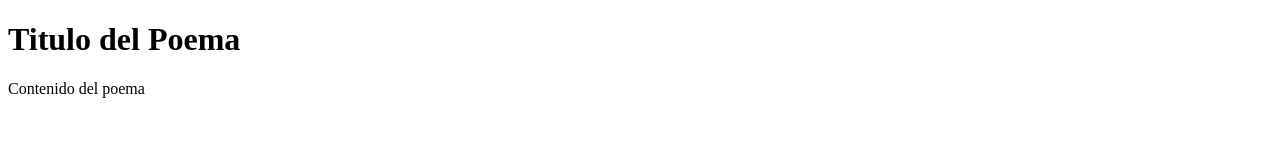
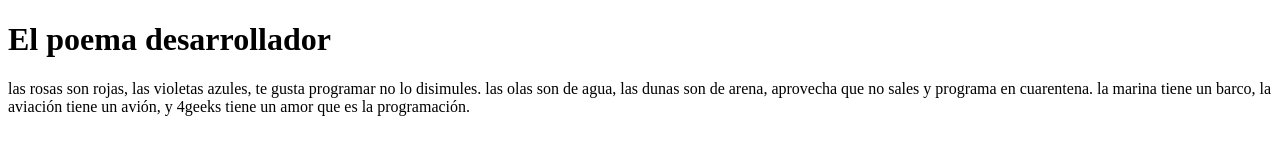
Before and after one commit to ernestomedinam/proyecto-ficticio, a plain HTML site: page index.html in a window 1280 px wide. Drawn offline with Linux system fonts and the light colour scheme.

Commit message:
agregando el poema al html

```diff
--- a/index.html
+++ b/index.html
@@ -8,8 +8,21 @@
 </head>
 <body>
     <div class="container">
-        <h1>Titulo del Poema</h1>
-        <p>Contenido del poema</p>
+        <h1>El poema desarrollador</h1>
+        <p>las rosas son rojas,
+            las violetas azules,
+            te gusta programar
+            no lo disimules.
+
+            las olas son de agua,
+            las dunas son de arena,
+            aprovecha que no sales
+            y programa en cuarentena.
+
+            la marina tiene un barco,
+            la aviación tiene un avión,
+            y 4geeks tiene un amor
+            que es la programación.</p>
     </div>
 </body>
 </html>
```
